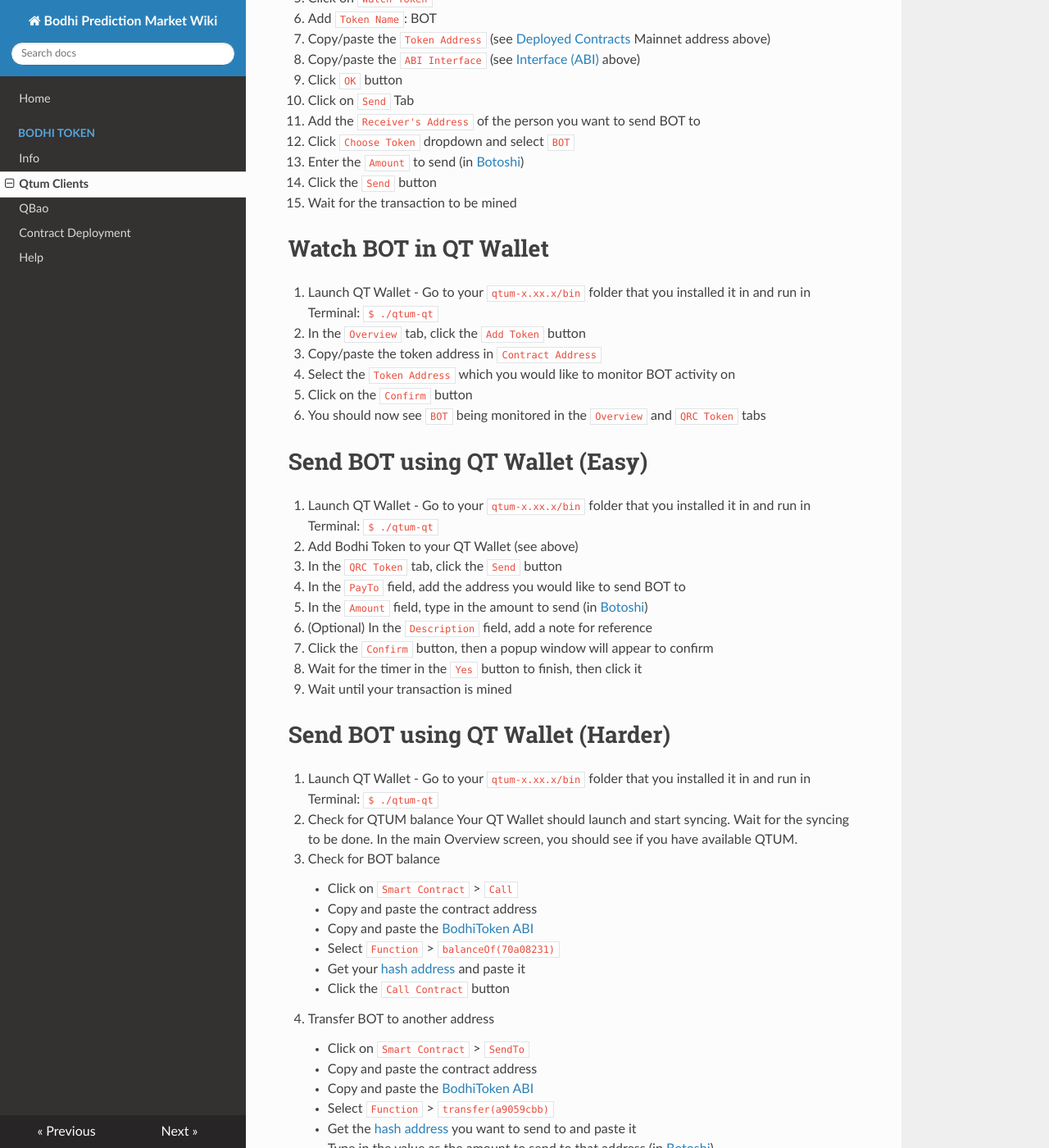
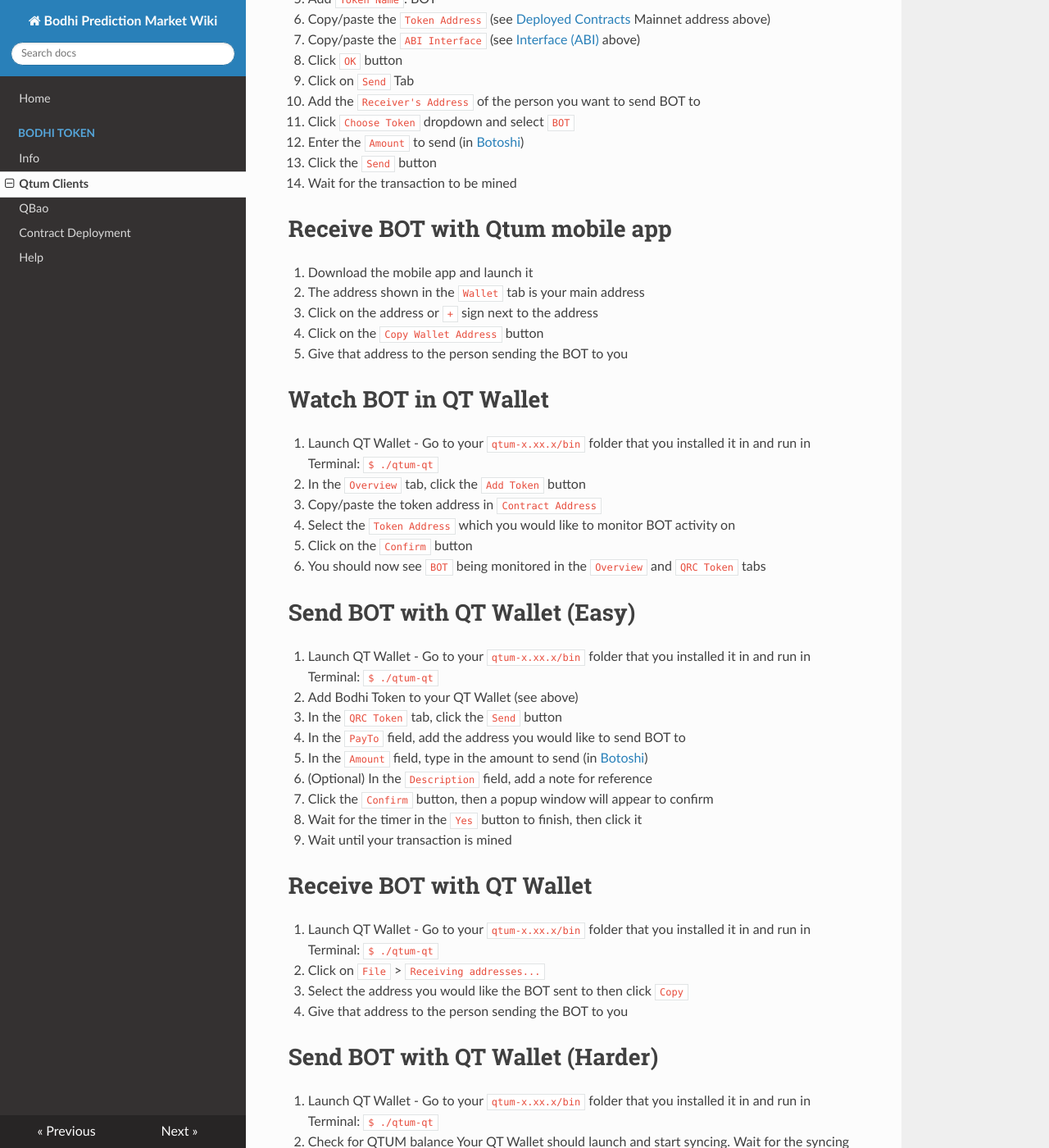
Before and after one commit to bodhiproject/wiki, an MkDocs documentation site: the page built from docs/bodhi_token/qtum_clients.md, in a window 1280 px wide and 1400 px high, scrolled down 731 px. Shown: the whole window at 82% size. Built offline with MkDocs 1.6.1, drawn with Linux system fonts in a browser that asks for light colours; nearby versions of some CDN libraries; old or Windows-style settings are respelled for this version of MkDocs; some of the changed text lies outside the part shown.

Commit message:
Add receive tutorials

````diff
--- a/docs/bodhi_token/qtum_clients.md
+++ b/docs/bodhi_token/qtum_clients.md
@@ -13,22 +13,28 @@
 3. Type the command: `gethexaddress (yourQtumAddress)`
 4. Output is the hash address
 
-# Send BOT using Qtum mobile app
-1. Download the mobile app:
-2. Launch the app
-3. Click on `Profile` tab
-4. Click on `Smart Contracts`
-5. Click on `Watch Token`
-6. Add `Token Name`: BOT
-7. Copy/paste the `Token Address` (see [Deployed Contracts](info.md#deployed-contracts) Mainnet address above)
-8. Copy/paste the `ABI Interface` (see [Interface (ABI)](info.md#interface-abi) above)
-9. Click `OK` button
-10. Click on `Send` Tab
-11. Add the `Receiver's Address` of the person you want to send BOT to
-12. Click `Choose Token` dropdown and select `BOT`
-13. Enter the `Amount` to send (in [Botoshi](info.md#bot-units))
-14. Click the `Send` button
-15. Wait for the transaction to be mined
+# Send BOT with Qtum mobile app
+1. Download the mobile app and launch it
+2. Click on `Profile` tab
+3. Click on `Smart Contracts`
+4. Click on `Watch Token`
+5. Add `Token Name`: BOT
+6. Copy/paste the `Token Address` (see [Deployed Contracts](info.md#deployed-contracts) Mainnet address above)
+7. Copy/paste the `ABI Interface` (see [Interface (ABI)](info.md#interface-abi) above)
+8. Click `OK` button
+9. Click on `Send` Tab
+10. Add the `Receiver's Address` of the person you want to send BOT to
+11. Click `Choose Token` dropdown and select `BOT`
+12. Enter the `Amount` to send (in [Botoshi](info.md#bot-units))
+13. Click the `Send` button
+14. Wait for the transaction to be mined
+
+# Receive BOT with Qtum mobile app
+1. Download the mobile app and launch it
+2. The address shown in the `Wallet` tab is your main address
+3. Click on the address or `+` sign next to the address
+4. Click on the `Copy Wallet Address` button
+5. Give that address to the person sending the BOT to you
 
 # Watch BOT in QT Wallet
 1. Launch QT Wallet - Go to your `qtum-x.xx.x/bin` folder that you installed it in and run in Terminal:
@@ -41,7 +47,7 @@
 5. Click on the `Confirm` button
 6. You should now see `BOT` being monitored in the `Overview` and `QRC Token` tabs
 
-# Send BOT using QT Wallet (Easy)
+# Send BOT with QT Wallet (Easy)
 1. Launch QT Wallet - Go to your `qtum-x.xx.x/bin` folder that you installed it in and run in Terminal:
     ```
     $ ./qtum-qt
@@ -55,7 +61,16 @@
 8. Wait for the timer in the `Yes` button to finish, then click it
 9. Wait until your transaction is mined
 
-# Send BOT using QT Wallet (Harder)
+# Receive BOT with QT Wallet
+1. Launch QT Wallet - Go to your `qtum-x.xx.x/bin` folder that you installed it in and run in Terminal:
+    ```
+    $ ./qtum-qt
+    ```
+2. Click on `File` > `Receiving addresses...`
+3. Select the address you would like the BOT sent to then click `Copy`
+4. Give that address to the person sending the BOT to you
+
+# Send BOT with QT Wallet (Harder)
 1. Launch QT Wallet - Go to your `qtum-x.xx.x/bin` folder that you installed it in and run in Terminal:
     ```
     $ ./qtum-qt
@@ -83,7 +98,7 @@
     * Click the `Send To Contract` button
     * Wait for your transaction to be mined
 
-# Send BOT using qtum-cli (Hardest)
+# Send BOT with qtum-cli (Hardest)
 1. Launch Qtum daemon: go to your `qtum-x.xx.x/bin` folder that you installed it in and run in Terminal:
 
         $ ./qtumd
@@ -209,3 +224,28 @@
     `output: 000000000000000000000000000000000000000000000000000000000000015e`
 
     This is the hex return value of `balanceOf()`. Converted to decimals, it is `350`.
+
+# Receive BOT with qtum-cli
+1. Launch Qtum daemon: go to your `qtum-x.xx.x/bin` folder that you installed it in and run in Terminal:
+
+        $ ./qtumd
+
+2. Open a new Terminal tab
+3. List your accounts:
+
+        $ ./qtum-cli listaccounts
+        {
+          "": -569.38821838,
+          "deric": 576.02622998,
+          "tester1": 15.08267720
+        }
+
+4. Find the addresses of your accounts:
+
+        $ ./qtum-cli getaddressesbyaccount deric
+        [
+          "qQZ1GB4db8jVaBmzyw7dsoSDqEAGN7Bfov",
+          "qQnvzVjK2xASAkvEwfmEAiG2vZPUQrF6Cg"
+        ]
+
+5. Pick an address to receive and give that to the person sending you the BOT
````
Also changed, not shown: docs/bodhi_token/qbao.md (+14 -9 lines), site/bodhi_token/qbao/index.html, site/bodhi_token/qtum_clients/index.html, site/index.html, site/search/search_index.json.
